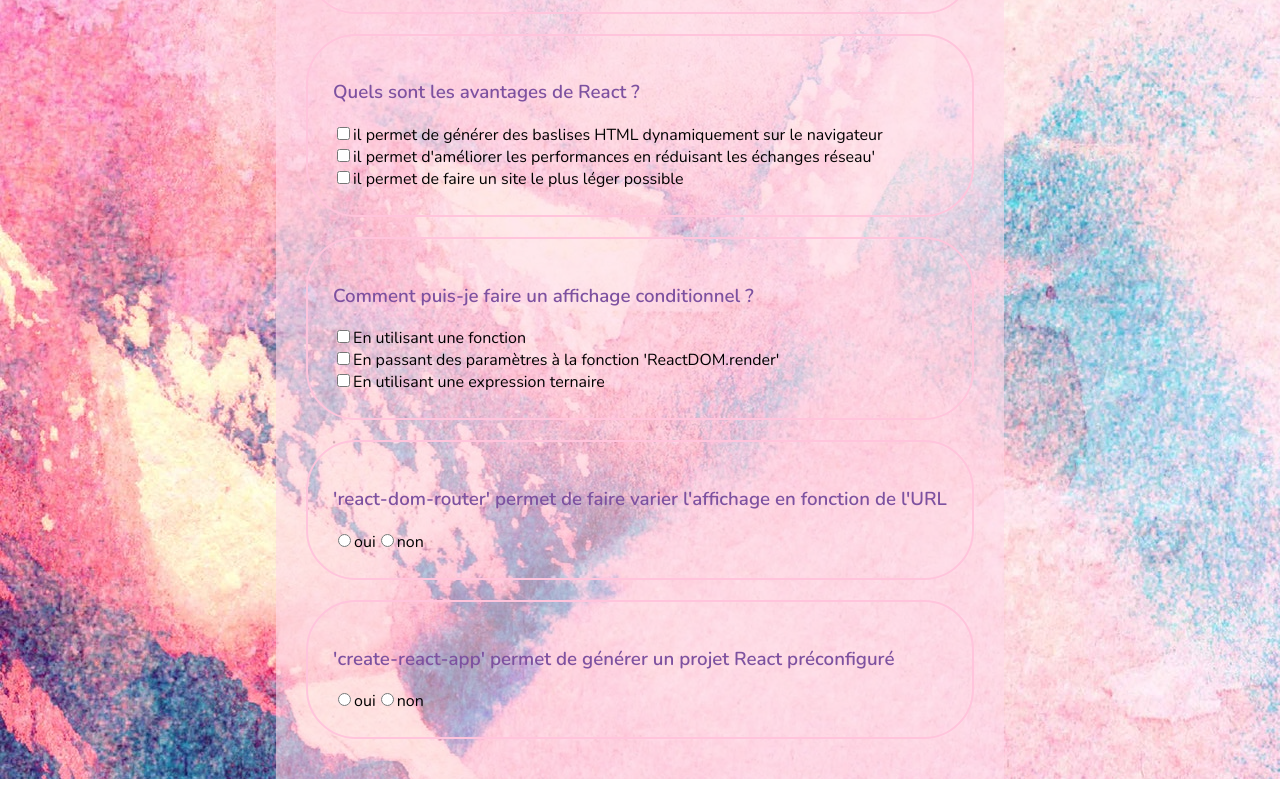
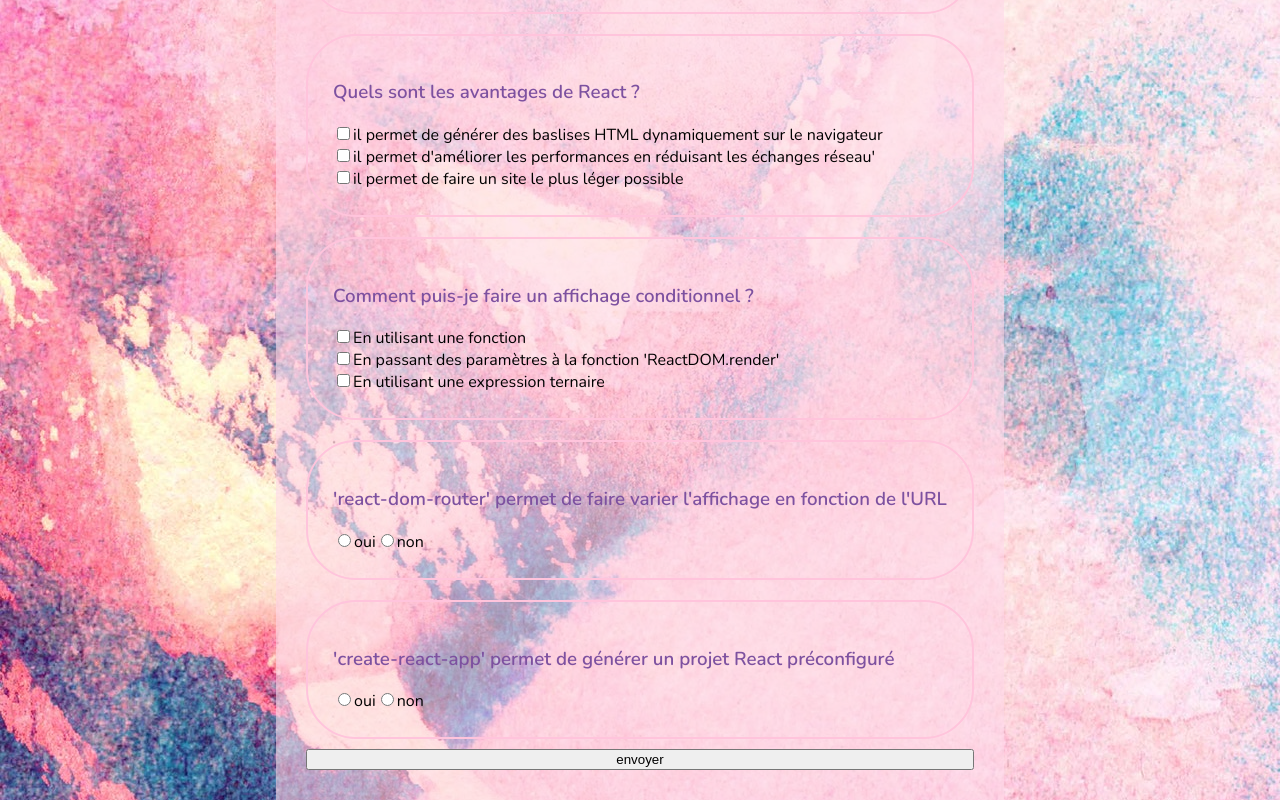
Before and after one commit to Le-TRex/evalD21, a React (Create React App) app: page / in a window 1280 px wide. Shown: the part 1612-2412 px from the top of the page. Before the commit the page ends 2391 px from the top, so only its background shows below. Built offline with nearby package versions, Linux system fonts and the light colour scheme.

Commit message:
:adhesive_bandage: add a sudmit button

```diff
--- a/src/components/Form.jsx
+++ b/src/components/Form.jsx
@@ -9,6 +9,7 @@
       {exam.map((question, index)=>(
         <Question question={question} key={index}/>
       ))}
+      <input type="submit" value="envoyer"/>
     </form>
   )
 }
```
